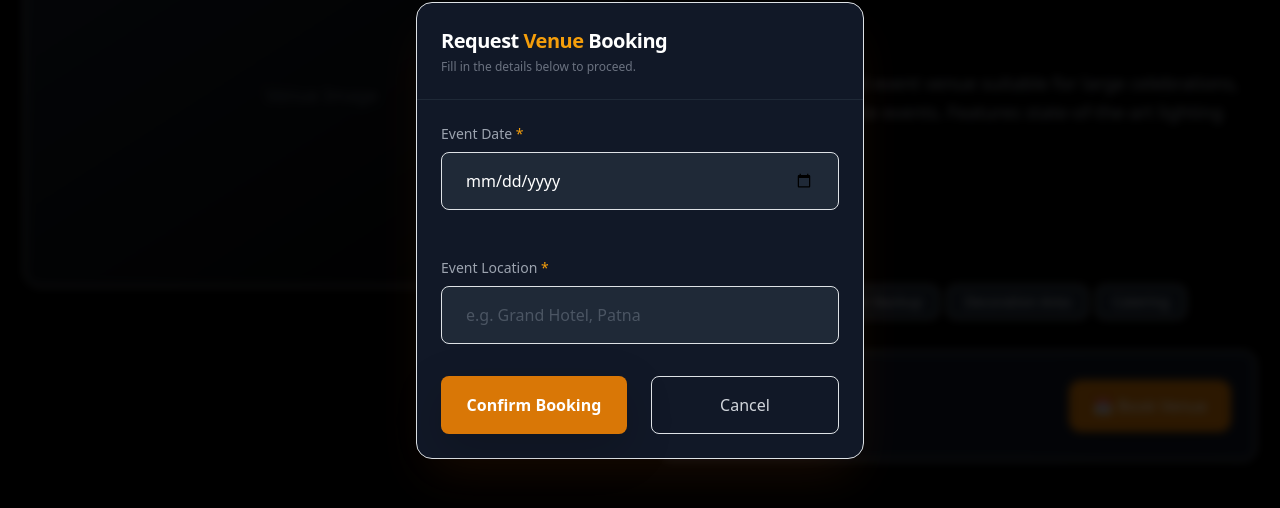
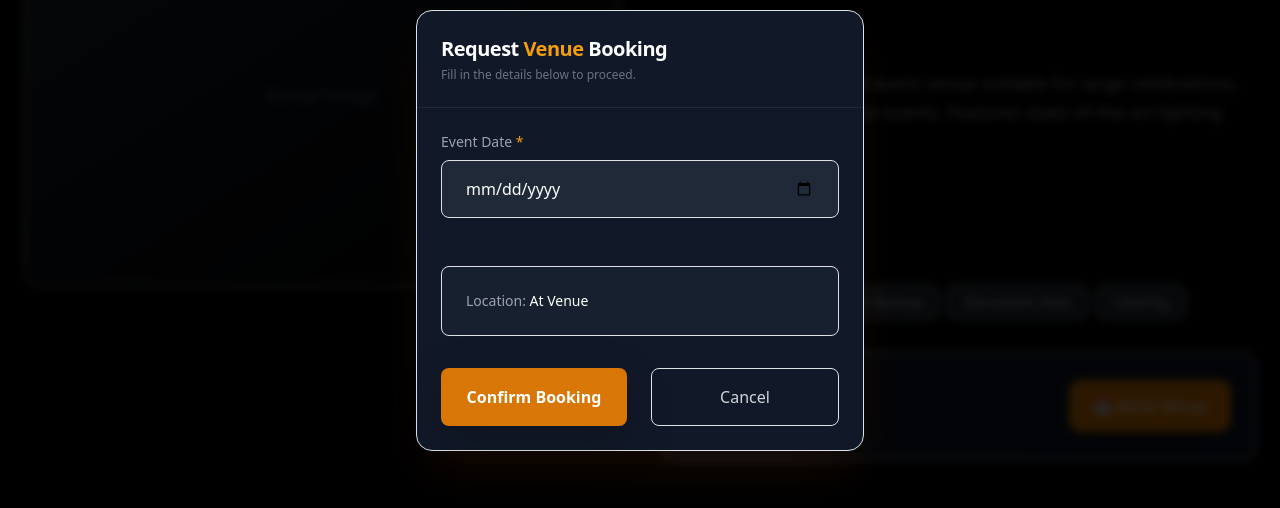
Before and after one commit to nilesh7651/Mano-india-website, a React (Vite) app in the folder frontend/: page /venues/1 in a window 1280 px wide. Both pictures are taken after a click on the button "📅 Book Venue". Shown: the part 194-702 px from the top of the page. Built offline with nearby package versions, Linux system fonts and the light colour scheme; no server answers.

Commit message:
updated logic 4

```diff
--- a/frontend/src/components/BookingModal.jsx
+++ b/frontend/src/components/BookingModal.jsx
@@ -83,7 +83,7 @@ export default function BookingModal({
   const handleSubmit = async () => {
     setError("");
 
-    if (!eventDate || !eventLocation) {
+    if (!eventDate || (!eventLocation && !venueId)) {
       setError("Please fill all fields");
       return;
     }
@@ -144,7 +144,8 @@ export default function BookingModal({
             />
           </div>
 
-          {/* Event Location */}
+          {/* Event Location - Only show for Artists */}
+          {!venueId && (
             <div className="mb-8">
               <label className="block text-sm font-medium text-gray-400 mb-2">
                 Event Location <span className="text-amber-500">*</span>
@@ -158,6 +159,13 @@ export default function BookingModal({
                 required
               />
             </div>
+          )}
+
+          {venueId && (
+            <div className="mb-8 p-4 bg-gray-800/50 rounded-lg border border-gray-800">
+              <p className="text-sm text-gray-400">Location: <span className="text-white font-medium">At Venue</span></p>
+            </div>
+          )}
 
           {/* Actions */}
           <div className="flex gap-4">
```
Also changed, not shown: 2 other files (tests, documents, lock files or other folders). Lines whose indentation alone changed are shown as unchanged.
